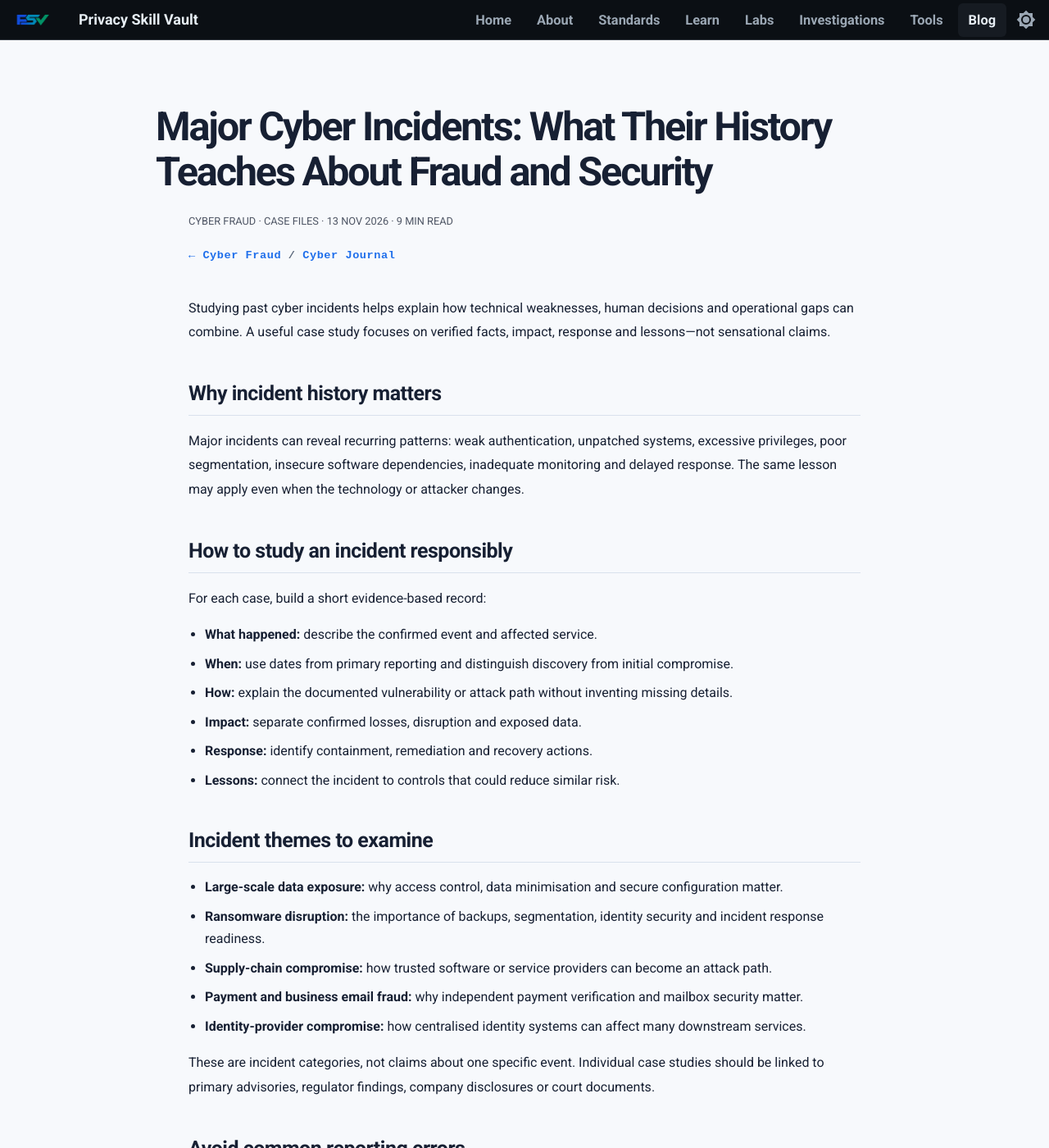
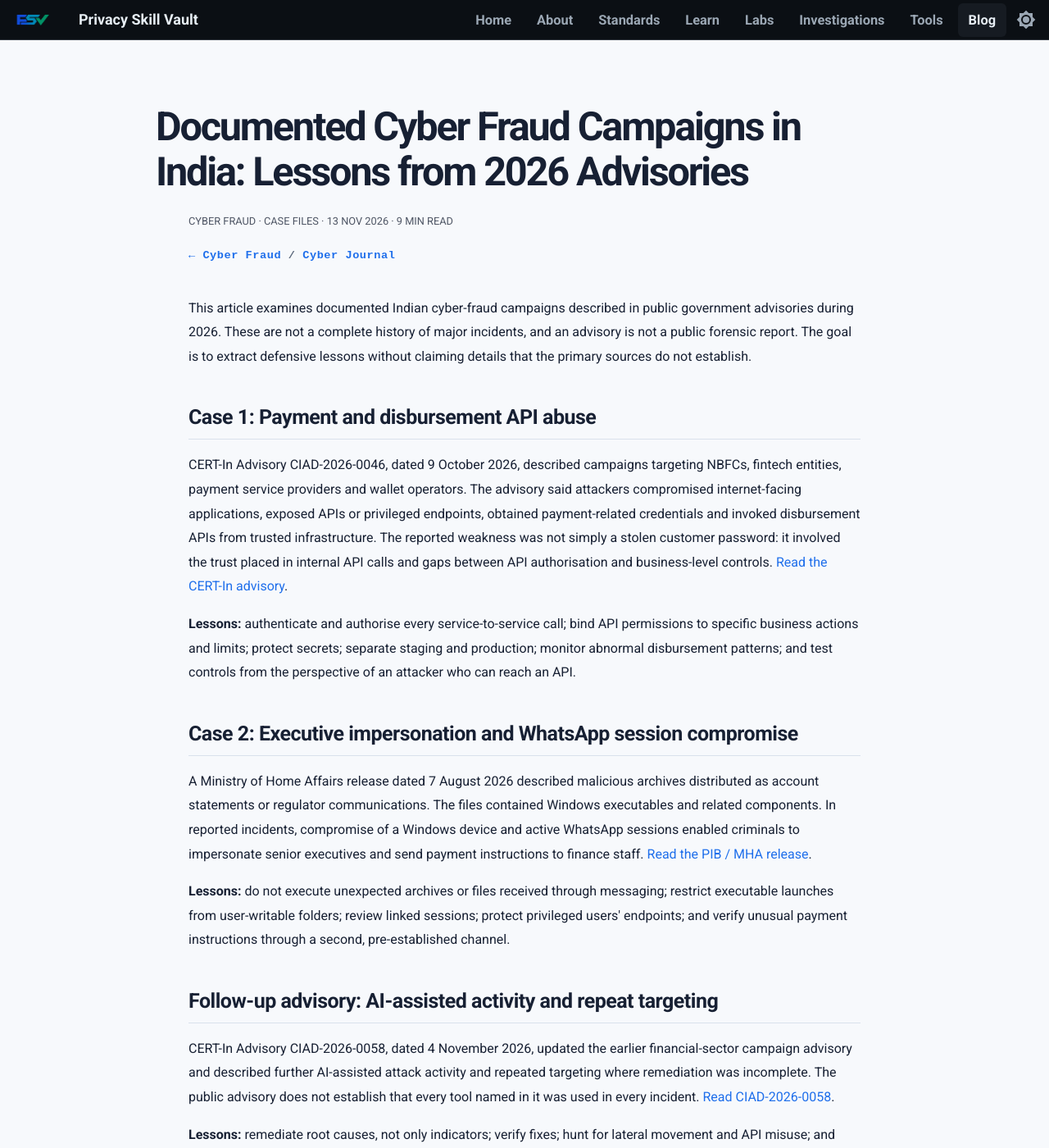
Before and after one commit to PrivacySkillVault/privacyskillvault.github.io, an MkDocs documentation site: the page built from docs/blog/cyber-fraud/history-of-major-cyber-incidents/index.md, in a window 1280 px wide and 1400 px high. Shown: the whole window at 82% size. Built offline with MkDocs 1.6.1 and Material for MkDocs 9.7.7, drawn with Linux system fonts in a browser that asks for light colours; some of the changed text lies outside the part shown.

Commit message:
November 2026 fact-check and editorial revision: history-of-major-cyber-incidents

```diff
--- a/docs/blog/cyber-fraud/history-of-major-cyber-incidents/index.md
+++ b/docs/blog/cyber-fraud/history-of-major-cyber-incidents/index.md
@@ -1,10 +1,28 @@
-# Major Cyber Incidents: What Their History Teaches About Fraud and Security
+# Documented Cyber Fraud Campaigns in India: Lessons from 2026 Advisories
 
 <small>CYBER FRAUD · CASE FILES · 13 NOV 2026 · 9 MIN READ</small>
 
 <p class="psv-article-breadcrumb"><a href="../">← Cyber Fraud</a><span> / </span><a href="../../">Cyber Journal</a></p>
 
-Studying past cyber incidents helps explain how technical weaknesses, human decisions and operational gaps can combine. A useful case study focuses on verified facts, impact, response and lessons—not sensational claims.
+This article examines documented Indian cyber-fraud campaigns described in public government advisories during 2026. These are not a complete history of major incidents, and an advisory is not a public forensic report. The goal is to extract defensive lessons without claiming details that the primary sources do not establish.
+
+## Case 1: Payment and disbursement API abuse
+
+CERT-In Advisory CIAD-2026-0046, dated 9 October 2026, described campaigns targeting NBFCs, fintech entities, payment service providers and wallet operators. The advisory said attackers compromised internet-facing applications, exposed APIs or privileged endpoints, obtained payment-related credentials and invoked disbursement APIs from trusted infrastructure. The reported weakness was not simply a stolen customer password: it involved the trust placed in internal API calls and gaps between API authorisation and business-level controls. [Read the CERT-In advisory](https://cert-in.org.in/s2cMainServlet?VLCODE=CIAD-2026-0046&pageid=PUBVLNOTES02).
+
+**Lessons:** authenticate and authorise every service-to-service call; bind API permissions to specific business actions and limits; protect secrets; separate staging and production; monitor abnormal disbursement patterns; and test controls from the perspective of an attacker who can reach an API.
+
+## Case 2: Executive impersonation and WhatsApp session compromise
+
+A Ministry of Home Affairs release dated 7 August 2026 described malicious archives distributed as account statements or regulator communications. The files contained Windows executables and related components. In reported incidents, compromise of a Windows device and active WhatsApp sessions enabled criminals to impersonate senior executives and send payment instructions to finance staff. [Read the PIB / MHA release](https://www.pib.gov.in/PressReleasePage.aspx?PRID=2295889&lang=1&reg=3).
+
+**Lessons:** do not execute unexpected archives or files received through messaging; restrict executable launches from user-writable folders; review linked sessions; protect privileged users' endpoints; and verify unusual payment instructions through a second, pre-established channel.
+
+## Follow-up advisory: AI-assisted activity and repeat targeting
+
+CERT-In Advisory CIAD-2026-0058, dated 4 November 2026, updated the earlier financial-sector campaign advisory and described further AI-assisted attack activity and repeated targeting where remediation was incomplete. The public advisory does not establish that every tool named in it was used in every incident. [Read CIAD-2026-0058](https://cert-in.org.in/s2cMainServlet?VLCODE=CIAD-2026-0058&pageid=PUBVLNOTES02).
+
+**Lessons:** remediate root causes, not only indicators; verify fixes; hunt for lateral movement and API misuse; and maintain monitoring during weekends and low-staffing periods.
 
 ## Why incident history matters
 
@@ -21,7 +39,7 @@ For each case, build a short evidence-based record:
 - **Response:** identify containment, remediation and recovery actions.
 - **Lessons:** connect the incident to controls that could reduce similar risk.
 
-## Incident themes to examine
+## How to study additional incidents
 
 - **Large-scale data exposure:** why access control, data minimisation and secure configuration matter.
 - **Ransomware disruption:** the importance of backups, segmentation, identity security and incident response readiness.
@@ -29,7 +47,7 @@ For each case, build a short evidence-based record:
 - **Payment and business email fraud:** why independent payment verification and mailbox security matter.
 - **Identity-provider compromise:** how centralised identity systems can affect many downstream services.
 
-These are incident categories, not claims about one specific event. Individual case studies should be linked to primary advisories, regulator findings, company disclosures or court documents.
+For Saudi and global cases, add further case studies only when a dated primary source is available, such as an official cybersecurity advisory, regulator finding, company disclosure or court document. Do not extrapolate the India advisories above to Saudi institutions or claim regional prevalence without supporting evidence.
 
 ## Avoid common reporting errors
 
@@ -41,6 +59,10 @@ The value of incident history is practical learning. Use primary sources, preser
 
 ## References
 
+- [CERT-In CIAD-2026-0046 — Payment and Disbursement API Abuse](https://cert-in.org.in/s2cMainServlet?VLCODE=CIAD-2026-0046&pageid=PUBVLNOTES02)
+- [CERT-In CIAD-2026-0058 — Updated AI-Assisted BFSI Campaign](https://cert-in.org.in/s2cMainServlet?VLCODE=CIAD-2026-0058&pageid=PUBVLNOTES02)
+- [PIB / Ministry of Home Affairs — WhatsApp Account Takeover Campaign, 7 August 2026](https://www.pib.gov.in/PressReleasePage.aspx?PRID=2295889&lang=1&reg=3)
+
 - [CISA — Cybersecurity Advisories](https://www.cisa.gov/news-events/cybersecurity-advisories)
 - [NIST — Computer Security Resource Center](https://csrc.nist.gov/)
 - [ENISA — Threat Landscape](https://www.enisa.europa.eu/publications)
```
